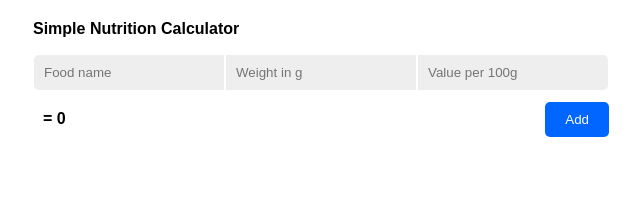
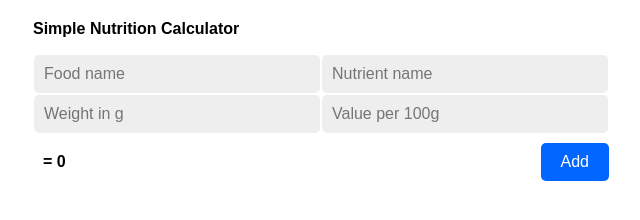
Before and after one commit to andrereus/simple-nutrition-calculator, a React app: page / in a window 1280 px wide. Shown: the whole page, without its empty margins (319-959 px from the left). Built offline with nearby package versions, Linux system fonts and the light colour scheme.

Commit message:
Nutrient name

```diff
--- a/src/components/App.js
+++ b/src/components/App.js
@@ -9,6 +9,7 @@ class App extends Component {
     this.state = {
       items: [],
       currentItem: {
+        nutrient: '',
         food: '',
         weight: '',
         nutrition: '',
@@ -27,11 +28,12 @@ class App extends Component {
     let loadedState = JSON.parse(localStorage.getItem('savedState'));
 
     if (loadedState) {
-      let {items} = loadedState;
+      let {items, currentItem: {nutrient}} = loadedState;
 
       this.setState({
         items: items,
         currentItem: {
+          nutrient: nutrient,
           food: '',
           weight: '',
           nutrition: '',
@@ -47,23 +49,29 @@ class App extends Component {
   }
 
   handleInput(e) {
-    let {food, weight, nutrition} = this.state.currentItem;
-    let foodInput = e.target.name === 'food' ? e.target.value : food;
-    let weightInput = e.target.name === 'weight' ? e.target.value : weight;
-    let nutritionInput = e.target.name === 'nutrition' ? e.target.value : nutrition;
+    let {nutrient, food, weight, nutrition} = this.state.currentItem;
+
+    let input = {
+      nutrient: e.target.name === 'nutrient' ? e.target.value : nutrient,
+      food: e.target.name === 'food' ? e.target.value : food,
+      weight: e.target.name === 'weight' ? e.target.value : weight,
+      nutrition: e.target.name === 'nutrition' ? e.target.value : nutrition
+    };
+
     let newResult;
 
-    if (weightInput !== '' && nutritionInput !== '') {
-      let calcResult = Number(weightInput) / 100 * Number(nutritionInput);
+    if (input.weight !== '' && input.nutrition !== '') {
+      let calcResult = Number(input.weight) / 100 * Number(input.nutrition);
       newResult = calcResult.toFixed(2);
     } else {
       newResult = 0;
     }
 
     let currentItem = {
-      food: foodInput,
-      weight: weightInput,
-      nutrition: nutritionInput,
+      nutrient: input.nutrient,
+      food: input.food,
+      weight: input.weight,
+      nutrition: input.nutrition,
       result: newResult,
       key: Date.now()
     };
@@ -83,6 +91,7 @@ class App extends Component {
       this.setState({
         items: items,
         currentItem: {
+          nutrient: newItem.nutrient,
           food: '',
           weight: '',
           nutrition: '',
@@ -113,6 +122,7 @@ class App extends Component {
       this.setState({
         items: [],
         currentItem: {
+          nutrient: '',
           food: '',
           weight: '',
           nutrition: '',
@@ -128,7 +138,7 @@ class App extends Component {
       <div className="app__container">
         <h1 className="app__title">Simple Nutrition Calculator</h1>
         <Form addItem={this.addItem} handleInput={this.handleInput} currentItem={this.state.currentItem} />
-        <List items={this.state.items} deleteItem={this.deleteItem} resetAll={this.resetAll} />
+        <List items={this.state.items} deleteItem={this.deleteItem} resetAll={this.resetAll} nutrient={this.state.currentItem.nutrient}/>
       </div>
     );
   }
--- a/src/components/Form.js
+++ b/src/components/Form.js
@@ -2,12 +2,12 @@ import React, {Component} from 'react';
 
 class Form extends Component {
   render() {
-    let {food, weight, nutrition, result} = this.props.currentItem;
+    let {nutrient, food, weight, nutrition, result} = this.props.currentItem;
 
     return (
       <div className="form__container">
         <form onSubmit={this.props.addItem}>
-          <div className="form__input">
+          <div className="form__input form__input-names">
             <input
               type="text"
               name="food"
@@ -17,6 +17,17 @@ class Form extends Component {
               className="form__food"
               autoComplete="off"
             />
+            <input
+              type="text"
+              name="nutrient"
+              placeholder="Nutrient name"
+              value={nutrient}
+              onChange={this.props.handleInput}
+              className="form__nutrient"
+              autoComplete="off"
+            />
+          </div>
+          <div className="form__input form__input-values">
             <input
               type="number"
               name="weight"
@@ -29,7 +40,7 @@ class Form extends Component {
             <input
               type="number"
               name="nutrition"
-              placeholder="Value per 100g"
+              placeholder={nutrient.length > 0 ? nutrient + ' per 100g' : 'Value per 100g'}
               value={nutrition}
               onChange={this.props.handleInput}
               className="form__nutrition"
@@ -37,7 +48,7 @@ class Form extends Component {
             />
           </div>
           <div className="form__action">
-            <span className="form__result">= {result}</span>
+            <span className="form__result">= {result} {nutrient}</span>
             <button type="submit" className="form__button">
               Add
             </button>
--- a/src/components/List.js
+++ b/src/components/List.js
@@ -8,8 +8,8 @@ class List extends Component {
         <tbody>
           {this.props.items.map(item => (
             <tr key={item.key}>
-              <td>{item.food}</td>
-              <td>{item.result}</td>
+              <td className="list__name">{item.food}</td>
+              <td className="list__value">{item.result} {this.props.nutrient}</td>
               <td>
                 <button className="list__delete" onClick={() => this.props.deleteItem(item.key)}>
                   X
@@ -19,9 +19,9 @@ class List extends Component {
           ))}
           {this.props.items.length > 1 &&
             <tr>
-              <td className="bold">Total</td>
-              <td className="bold">{_.sumBy(this.props.items, obj => Number(obj.result)).toFixed(2)}</td>
-              <td>
+              <td className="list__name bold">Total</td>
+              <td className="list__value bold">{_.sumBy(this.props.items, obj => Number(obj.result)).toFixed(2)} {this.props.nutrient}</td>
+              <td className="list__action">
                 <a href="#" className="list__reset" onClick={this.props.resetAll}>Reset</a>
               </td>
             </tr>
--- a/src/styles/components/_form.scss
+++ b/src/styles/components/_form.scss
@@ -9,23 +9,11 @@
     border: none;
     background: #eee;
     margin: 2px 1px 0;
-    outline: none;
-  }
-}
+    border-radius: 5px;
 
-.form__food {
-  border-radius: 5px 0 0 5px;
-
-  @media (max-width: 576px) {
-    border-radius: 0;
-  }
-}
-
-.form__nutrition {
-  border-radius: 0 5px 5px 0;
-
-  @media (max-width: 576px) {
-    border-radius: 0;
+    @media (max-width: 576px) {
+      border-radius: 0;
+    }
   }
 }
 
--- a/src/styles/components/_list.scss
+++ b/src/styles/components/_list.scss
@@ -7,6 +7,10 @@
     border-bottom: 1px solid #ccc;
     padding: 10px;
   }
+}
+
+.list__value {
+  text-align: center;
 }
 
 .list__delete {
--- a/src/styles/main.scss
+++ b/src/styles/main.scss
@@ -1,4 +1,5 @@
 @import 'vendor/minireset';
+@import 'utils/reset';
 @import 'utils/helper';
 @import 'components/app';
 @import 'components/form';
--- a/src/styles/utils/_helper.scss
+++ b/src/styles/utils/_helper.scss
@@ -1,3 +1,3 @@
 .bold {
-    font-weight: bold;
+  font-weight: bold;
 }
--- /dev/null
+++ b/src/styles/utils/_reset.scss
@@ -0,0 +1,5 @@
+input,
+button {
+  outline: none;
+  font-size: 16px;
+}
```
